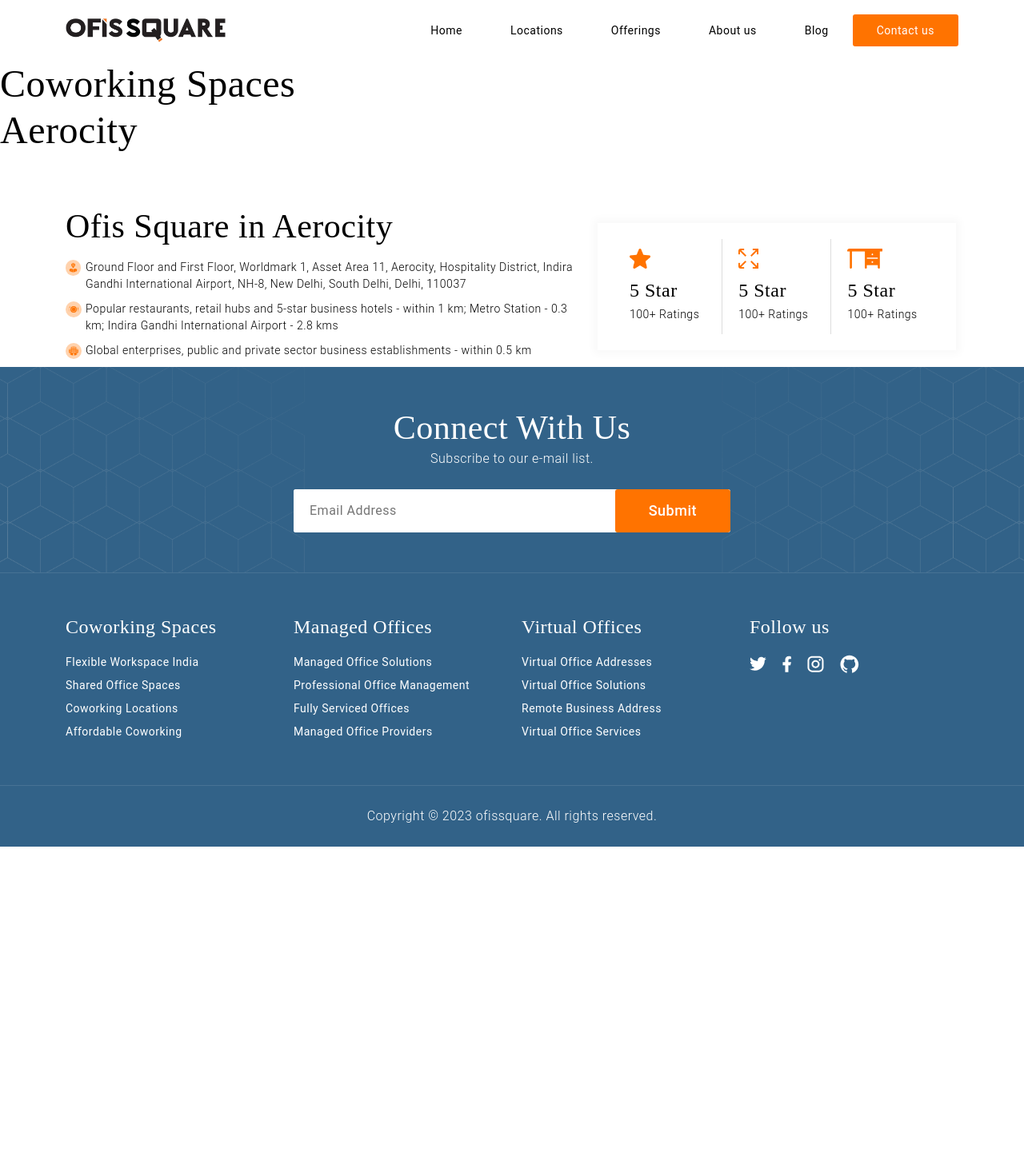
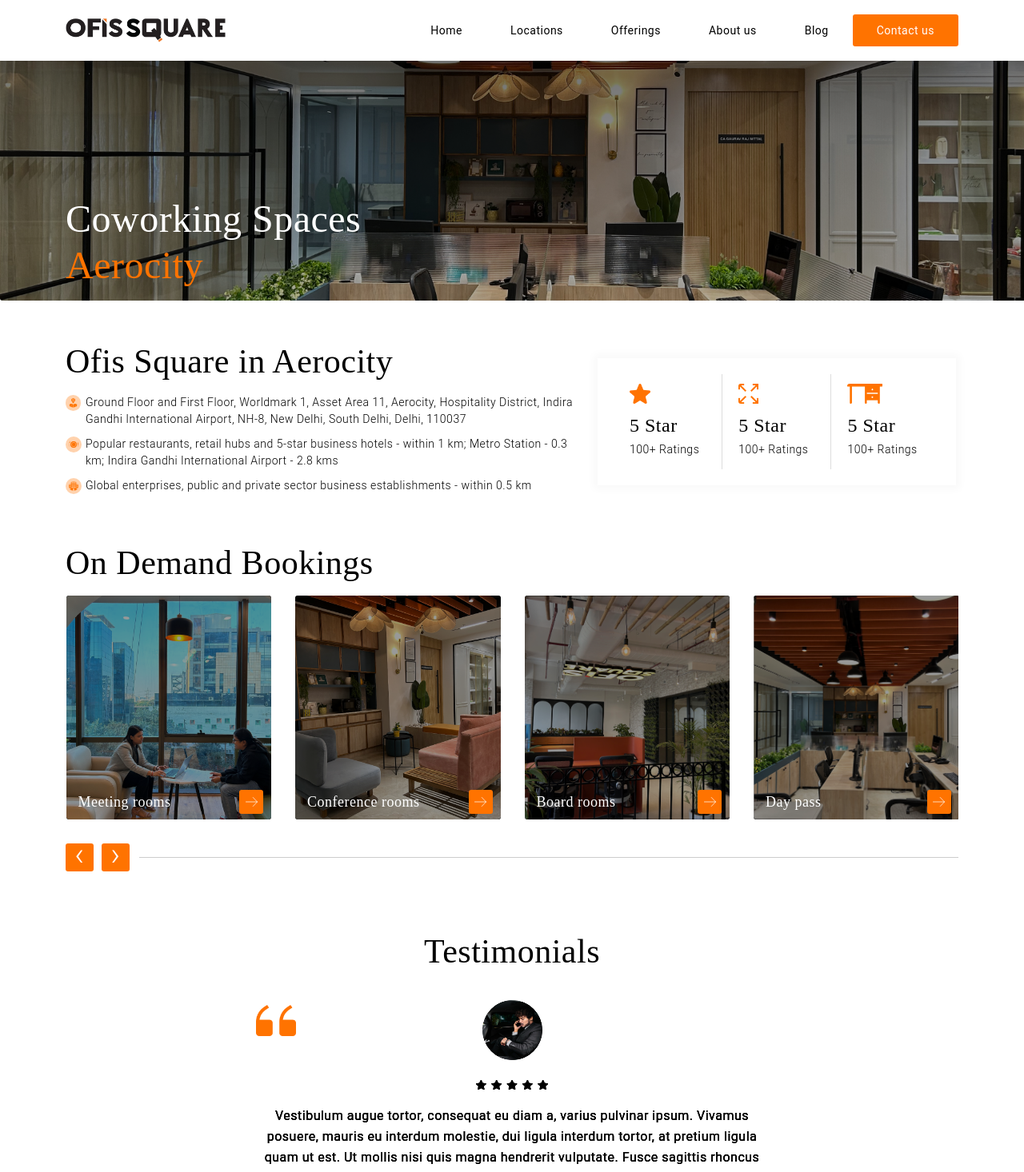
Before and after one commit to Dogra-Lalit/reactlasttest, a React (Create React App) app: page /Aerocity in a window 1280 px wide. Shown: the top 1466 px of the page at 80% size. Before the commit the page ends 1059 px from the top, so only its background shows below. Built offline with nearby package versions, Linux system fonts and the light colour scheme; a web font is replaced by a local one.

Commit message:
first section working

```diff
--- a/src/components/Aerocity.js
+++ b/src/components/Aerocity.js
@@ -1,10 +1,13 @@
 import React from "react";
+import Demandbook from './Demandbook'
+import Testimonials from './Testimonials'
+import Lets from './Lets'
 const Aerocity = () => {
   return (
     <>
-      <div classNameNameName="banner">
-        <div classNameName="container">
-          <div classNameName="row">
+      <div className="banner">
+        <div className="container">
+          <div className="row">
             <h1>
               Coworking Spaces
               <br />
@@ -34,6 +37,9 @@
            </div>
         </div>
      </section>
+     <Demandbook/>
+     <Testimonials/>
+     <Lets/>
     </>
   );
 };
```
